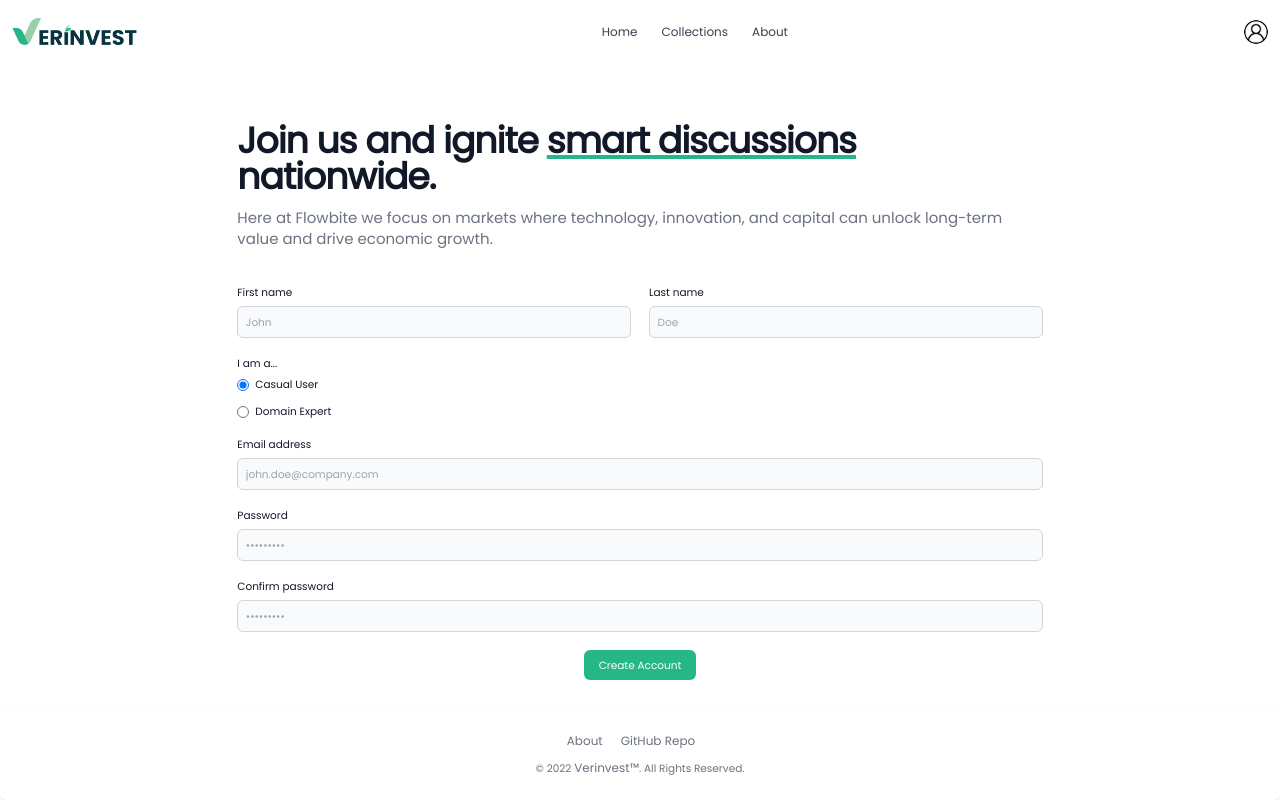
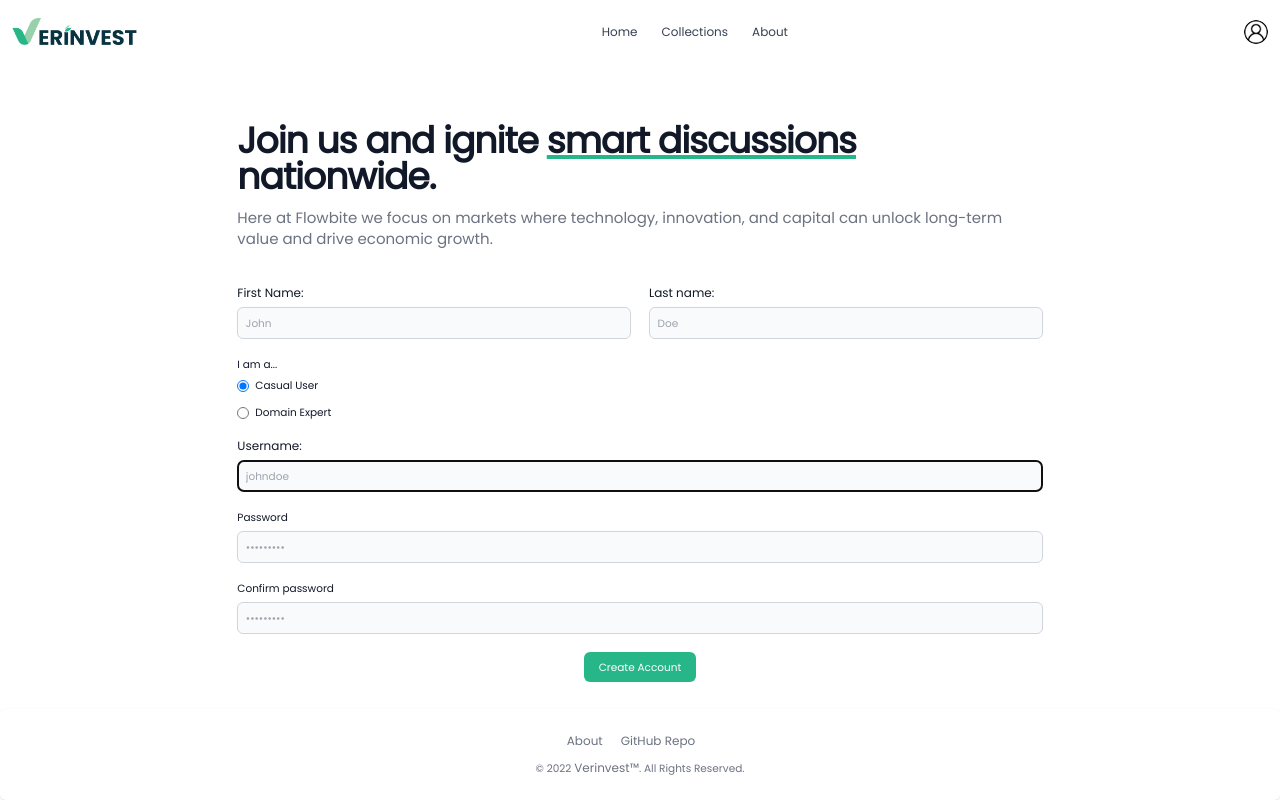
Before and after one commit to jeremyalv/verinvest-tk-pbp-b03, a Django app: page /register/ in a window 1280 px wide. Run offline with Django 4.2, Linux system fonts and the light colour scheme; some libraries are stand-ins or nearby versions.

Commit message:
Progress on register user
TODO: ensure that when user is not logged in, display the login/register buttons on header on all pages

```diff
--- a/collection/models.py
+++ b/collection/models.py
@@ -3,8 +3,7 @@ from django.contrib.auth.models import User
 
 class Post(models.Model):
     post_type = models.CharField(max_length=10)
-    # TODO UNCOMMENT
-    # author = models.ForeignKey(User, on_delete=models.CASCADE)
+    author = models.ForeignKey(User, on_delete=models.CASCADE)
     date_created = models.DateField(auto_now_add=True)
 
     title = models.CharField(max_length=100)
--- a/collection/static/collection/js/collectionOperations.js
+++ b/collection/static/collection/js/collectionOperations.js
@@ -26,8 +26,7 @@ function createCollection() {
             // Append card item to appropriate collection
             let id = data[i].pk;
             let title = data[i].fields.title;
-            // TODO let username = data[i].fields.author.get_username();
-            let username = 'userxx';
+            let username = data[i].fields.author.get_username();
 
             let viewers = data[i].fields.viewers;
             let upvotes = data[i].fields.upvotes;
--- /dev/null
+++ b/landing_page/forms.py
@@ -0,0 +1,85 @@
+from turtle import width
+from django import forms
+from django.contrib.auth.models import User
+from django.contrib.auth.forms import UserCreationForm
+from django.core.exceptions import ValidationError
+from .models import *
+
+
+class RegisterForm(UserCreationForm):
+    USER_TYPES = [('regular_user', 'Regular User'), ('domain_expert', 'Domain Expert')]
+    form_input_class = 'bg-gray-50 border border-gray-300 text-gray-900 text-sm rounded-lg focus:ring-primary focus:border-primary block w-full p-2.5'
+
+    username = forms.CharField(label='Username', min_length=5, max_length=150,
+                widget=forms.TextInput(
+                    attrs={
+                        'id': 'username',
+                        'name': 'username',
+                        'placeholder': 'johndoe',
+                        'class': form_input_class
+                    }
+                ))
+
+    user_type = forms.ChoiceField(label='Type', widget=forms.RadioSelect, choices=USER_TYPES)
+
+    first_name = forms.CharField(label='First Name', empty_value='John', max_length=20,
+                widget=forms.TextInput(
+                    attrs={
+                        'id': 'first_name',
+                        'name': 'first_name',
+                        'placeholder': 'John',
+                        'class': form_input_class
+                    }
+                ))
+
+    last_name = forms.CharField(label='Last name', empty_value='Doe', max_length=20,
+                widget=forms.TextInput(
+                    attrs={
+                        'id': 'last_name',
+                        'name': 'last_name',
+                        'placeholder': 'Doe',
+                        'class': form_input_class
+                    }
+                ))
+
+    password1 = forms.CharField(label='Password',
+                widget=forms.PasswordInput(
+                    attrs={
+                        'placeholder': '•••••••••',
+                        'class': form_input_class
+                    }
+                ))
+    password2 = forms.CharField(label='Confirm Password',
+                widget=forms.PasswordInput(
+                    attrs={
+                        'placeholder': '•••••••••',
+                        'class': form_input_class
+                    }
+                ))
+
+    def username_clean(self):
+        username = self.cleaned_data['username']
+        users_count = User.objects.filter(username=username)
+
+        if users_count.count():
+            raise ValidationError('User already exist.')
+        return username
+
+    def clean_password2(self):
+        password1 = self.cleaned_data['password1']
+        password2 = self.cleaned_data['password2']
+
+        if password1 and password2 and password1 != password2:
+            raise ValidationError('Passwords don\'t match!')
+        return password2
+
+    def save(self, commit=True):
+        user = User.objects.create_user(
+            username=self.cleaned_data['username'],
+            password=self.cleaned_data['password1'],
+            first_name=self.cleaned_data['first_name'],
+            last_name=self.cleaned_data['last_name'],
+            user_type=self.cleaned_data['user_type'],
+        )
+
+        return user
--- a/landing_page/models.py
+++ b/landing_page/models.py
@@ -4,6 +4,6 @@ from django.contrib.auth.models import User
 # Create your models here.
 class User(models.Model):
     user = models.ForeignKey(User, on_delete=models.CASCADE)
-    nama =  models.CharField(max_length=200)
-    birth =  models.DateField()
-    description = models.TextField()
+    user_type = models.CharField(max_length=20)
+    first_name = models.CharField(max_length=20)
+    last_name = models.CharField(max_length=20)
--- a/landing_page/templates/header.html
+++ b/landing_page/templates/header.html
@@ -1,10 +1,26 @@
 <nav class="bg-white border-gray-200 px-6 sm:px-4 pt-4 pb-12 md:pb-24 rounded">
-  <!-- TODO IF USER NOT LOGGED IN, DISPLAY LOGIN BUTTONS -->
-  <div class="container flex flex-wrap justify-between items-center mx-auto">
+  <div class="container flex flex-wrap justify-between items-center mx-auto w-full">
     {% load static %}
     <a href="{% url 'landing_page:index' %}"><img src="{% static 'landing_page/img/verinvest_logo-1.png' %}" class="mr-3 h-6 sm:h-9" alt="Verinvest Logo"></a>
-
       <div class="flex items-center md:order-2">
+        {% if user_loggedin == False %}
+        <div id="login_register_cta" class="flex mr-4 md:mr-16">
+          <div id="login" class="mr-2 md:mr-4">
+            <a href="{% url 'landing_page:login' %}">
+                <button type="button" class="px-4 py-2 bg-primary text-white border border-primary rounded">
+                  Login
+                </button>
+            </a>
+          </div>
+          <div id="register">
+            <a href="{% url 'landing_page:register' %}">
+              <button type="button" class="px-4 py-2 bg-transparent text-primary border border-primary rounded">
+                Register
+              </button>
+            </a>
+          </div>
+        </div>
+        {% else %}
           <div id="userDropdownContainer" class="relative">
             <button id="userDropdownBtn" type="button" class="flex mr-3 text-sm bg-transparent rounded-full md:mr-0 focus:ring-4 focus:ring-gray-300" id="user-menu-button" aria-expanded="false" data-dropdown-toggle="user-dropdown" data-dropdown-placement="bottom">
               <span class="sr-only">Open user menu</span>
@@ -26,12 +42,14 @@
               </ul>
             </div>
           </div>
-
           <button id="hamburgerNavbar" data-collapse-toggle="mobile-menu-2" type="button" class="inline-flex items-center p-2 ml-1 text-sm text-gray-500 rounded-lg md:hidden hover:bg-gray-100 focus:outline-none focus:ring-2 focus:ring-gray-200" aria-controls="mobile-menu-2" aria-expanded="false">
             <span class="sr-only">Open main menu</span>
             <svg class="w-6 h-6" aria-hidden="true" fill="currentColor" viewBox="0 0 20 20" xmlns="http://www.w3.org/2000/svg"><path fill-rule="evenodd" d="M3 5a1 1 0 011-1h12a1 1 0 110 2H4a1 1 0 01-1-1zM3 10a1 1 0 011-1h12a1 1 0 110 2H4a1 1 0 01-1-1zM3 15a1 1 0 011-1h12a1 1 0 110 2H4a1 1 0 01-1-1z" clip-rule="evenodd"></path></svg>
           </button>
+        {% endif %}
       </div>
+
+    <!-- Main Navbar -->
     <div class="hidden justify-between items-center w-full md:flex md:order-1 md:w-auto" id="mobile-menu-2">
       <ul class="flex flex-col p-4 mt-4 bg-gray-50 rounded-lg md:flex-row md:space-x-8 md:mt-0 md:text-sm md:font-medium md:bg-white">
         <li>
--- a/landing_page/templates/index.html
+++ b/landing_page/templates/index.html
@@ -11,7 +11,7 @@
     <h1 class="mb-4 text-4xl font-extrabold tracking-tight leading-none text-gray-900 md:text-5xl lg:text-6xl">We Help People Avoid Scam Investments</h1>
     <p class="mb-6 text-lg font-normal text-gray-500 lg:text-xl sm:px-16 xl:px-48">Lorem ipsum dolor sit amet consectetur, adipisicing elit. Temporibus, fugit! Officia doloribus omnis amet iure aperiam expedita, porro atque aliquid.</p>
     <a href="#" class="inline-flex justify-center items-center py-3 px-5 text-base md:text-lg font-bold font-medium text-center text-primary bg-white border border-primary rounded-lg hover:bg-primary hover:text-white focus:ring-4 focus:ring-primary">
-        Learn more
+        Explore Discussions
         <svg class="ml-2 -mr-1 w-5 h-5" fill="currentColor" viewBox="0 0 20 20" xmlns="http://www.w3.org/2000/svg"><path fill-rule="evenodd" d="M10.293 3.293a1 1 0 011.414 0l6 6a1 1 0 010 1.414l-6 6a1 1 0 01-1.414-1.414L14.586 11H3a1 1 0 110-2h11.586l-4.293-4.293a1 1 0 010-1.414z" clip-rule="evenodd"></path></svg>
     </a>
 </div>
--- a/landing_page/templates/landingpage.html
+++ b/landing_page/templates/landingpage.html
@@ -105,8 +105,8 @@
         <div class="h-full flex flex-col justify-center items-center text-center px-12 my-auto">
             <h1 class="mb-4 text-4xl font-extrabold tracking-tight leading-none text-gray-900 md:text-5xl lg:text-6xl">We Help People Avoid Scam Investments</h1>
             <p class="mb-6 text-lg font-normal text-gray-500 lg:text-xl sm:px-16 xl:px-48">Lorem ipsum dolor sit amet consectetur, adipisicing elit. Temporibus, fugit! Officia doloribus omnis amet iure aperiam expedita, porro atque aliquid.</p>
-            <a href="#" class="inline-flex justify-center items-center py-3 px-5 text-base md:text-lg font-bold font-medium text-center text-primary bg-white border border-primary rounded-lg hover:bg-primary hover:text-white focus:ring-4 focus:ring-primary">
-                Learn more
+            <a href="{% url 'collection:show_collection' %}" class="inline-flex justify-center items-center py-3 px-5 text-base md:text-lg font-bold font-medium text-center text-primary bg-white border border-primary rounded-lg hover:bg-primary hover:text-white focus:ring-4 focus:ring-primary">
+                Explore Discussions
                 <svg class="ml-2 -mr-1 w-5 h-5" fill="currentColor" viewBox="0 0 20 20" xmlns="http://www.w3.org/2000/svg"><path fill-rule="evenodd" d="M10.293 3.293a1 1 0 011.414 0l6 6a1 1 0 010 1.414l-6 6a1 1 0 01-1.414-1.414L14.586 11H3a1 1 0 110-2h11.586l-4.293-4.293a1 1 0 010-1.414z" clip-rule="evenodd"></path></svg>
             </a>
         </div>
--- a/landing_page/templates/login.html
+++ b/landing_page/templates/login.html
@@ -79,7 +79,7 @@
             </ul>
         {% endif %}
 
-        Belum mempunyai akun? <a href="#" class="text-primary hover:text-gray-500">Buat Akun</a>
+        Don't have an account? <a href="{% url 'landing_page:register' %}" class="text-primary hover:text-gray-500">Create Account</a>
     </div>
  </div>
 
--- a/landing_page/templates/register.html
+++ b/landing_page/templates/register.html
@@ -4,49 +4,64 @@
 <div id="loginPageContainer" class="flex flex-col items-center justify-center px-12">
     <div id="loginPage" class="w-8/12">
         <div id="loginHeader" class="pb-4 md:pb-12">
-            <h1 class="mb-4 text-3xl md:text-4xl lg:text-5xl font-extrabold tracking-tight leading-none text-gray-900 dark:text-white">Join us and ignite <span class="text-3xl md:text-4xl lg:text-5xl underline underline-offset-3 decoration-4 decoration-primary dark:decoration-primary">smart discussions</span> nationwide.</h1>
-            <p class="text-lg font-normal text-gray-500 lg:text-xl dark:text-gray-400">Here at Flowbite we focus on markets where technology, innovation, and capital can unlock long-term value and drive economic growth.</p>
+            <h1 class="mb-4 text-3xl md:text-4xl lg:text-5xl font-extrabold tracking-tight leading-none text-gray-900">Join us and ignite <span class="text-3xl md:text-4xl lg:text-5xl underline underline-offset-3 decoration-4 decoration-primary">smart discussions</span> nationwide.</h1>
+            <p class="text-lg font-normal text-gray-500 lg:text-xl">Here at Flowbite we focus on markets where technology, innovation, and capital can unlock long-term value and drive economic growth.</p>
         </div>
 
         <form method="post" id="loginForm">
             {% csrf_token %}
             <div class="grid gap-6 mb-6 md:grid-cols-2">
                 <div>
-                    <label for="first_name" class="block mb-2 text-sm font-medium text-gray-900 dark:text-gray-300">First name</label>
-                    <input type="text" id="first_name" name="first_name" class="bg-gray-50 border border-gray-300 text-gray-900 text-sm rounded-lg focus:ring-primary focus:border-primary block w-full p-2.5 dark:bg-gray-700 dark:border-gray-600 dark:placeholder-gray-400 dark:text-white dark:focus:ring-primary dark:focus:border-primary" placeholder="John" required="">
+                    <label for="first_name" class="block mb-2 text-sm font-medium text-gray-900">
+                        {{ form.first_name.label_tag }}
+                    </label>
+                    <div class="">
+                        {{ form.first_name }}
+                    </div>
+                    <!-- <input type="text" id="first_name" name="first_name" class="bg-gray-50 border border-gray-300 text-gray-900 text-sm rounded-lg focus:ring-primary focus:border-primary block w-full p-2.5" placeholder="John" required=""> -->
                 </div>
                 <div>
-                    <label for="last_name" class="block mb-2 text-sm font-medium text-gray-900 dark:text-gray-300">Last name</label>
-                    <input type="text" id="last_name" name="last_name" class="bg-gray-50 border border-gray-300 text-gray-900 text-sm rounded-lg focus:ring-primary focus:border-primary block w-full p-2.5 dark:bg-gray-700 dark:border-gray-600 dark:placeholder-gray-400 dark:text-white dark:focus:ring-primary dark:focus:border-primary" placeholder="Doe" required="">
+                    <label for="last_name" class="block mb-2 text-sm font-medium text-gray-900">
+                        {{ form.last_name.label_tag }}
+                    </label>
+                    <div class="">
+                        {{ form.last_name }}
+                    </div>
+                    <!-- <input type="text" id="last_name" name="last_name" class="bg-gray-50 border border-gray-300 text-gray-900 text-sm rounded-lg focus:ring-primary focus:border-primary block w-full p-2.5" placeholder="Doe" required=""> -->
                 </div>
 
                 <div>
-                    <label class="block mb-2 text-sm font-medium text-gray-900 dark:text-gray-300">I am a...</label>
+                    <label class="block mb-2 text-sm font-medium text-gray-900">I am a...</label>
                     <div class="flex items-center mb-4">
-                        <input checked="" id="casual_user" type="radio" value="" name="user_type" class="w-4 h-4 text-primary bg-gray-100 border-gray-300 focus:ring-primary dark:focus:ring-primary dark:ring-offset-gray-800 focus:ring-2 dark:bg-gray-700 dark:border-gray-600">
-                        <label for="casual_user" class="ml-2 text-sm font-medium text-gray-900 dark:text-gray-300">Casual User</label>
+                        <input checked="" id="casual_user" type="radio" value="" name="user_type" class="w-4 h-4 text-primary bg-gray-100 border-gray-300 focus:ring-primary focus:ring-2">
+                        <label for="casual_user" class="ml-2 text-sm font-medium text-gray-900">Casual User</label>
                     </div>
                     <div class="flex items-center">
-                        <input id="domain_expert" type="radio" value="" name="user_type" class="w-4 h-4 text-primary bg-gray-100 border-gray-300 focus:ring-primary dark:focus:ring-primary dark:ring-offset-gray-800 focus:ring-2 dark:bg-gray-700 dark:border-gray-600">
-                        <label for="domain_expert" class="ml-2 text-sm font-medium text-gray-900 dark:text-gray-300">Domain Expert</label>
+                        <input id="domain_expert" type="radio" value="" name="user_type" class="w-4 h-4 text-primary bg-gray-100 border-gray-300 focus:ring-primary focus:ring-2">
+                        <label for="domain_expert" class="ml-2 text-sm font-medium text-gray-900">Domain Expert</label>
                     </div>
                 </div>
             </div>
             <div class="mb-6">
-                <label for="email" class="block mb-2 text-sm font-medium text-gray-900 dark:text-gray-300">Email address</label>
-                <input type="email" id="email" name="email" class="bg-gray-50 border border-gray-300 text-gray-900 text-sm rounded-lg focus:ring-primary focus:border-primary block w-full p-2.5 dark:bg-gray-700 dark:border-gray-600 dark:placeholder-gray-400 dark:text-white dark:focus:ring-primary dark:focus:border-primary" placeholder="john.doe@company.com" required="">
+                <label for="text" class="block mb-2 text-sm font-medium text-gray-900">
+                    {{ form.username.label_tag }}
+                </label>
+                {{ form.username }}
+                <div class="">
+                </div>
+                <!-- <input type="text" id="username" name="username" class="bg-gray-50 border border-gray-300 text-gray-900 text-sm rounded-lg focus:ring-primary focus:border-primary block w-full p-2.5" placeholder="johndoe" required=""> -->
             </div>
             <!-- TODO ADD PASSWORD CONFIRMATION CHECK -->
             <div class="mb-6">
-                <label for="password" class="block mb-2 text-sm font-medium text-gray-900 dark:text-gray-300">Password</label>
-                <input type="password" id="password" name="password" class="bg-gray-50 border border-gray-300 text-gray-900 text-sm rounded-lg focus:ring-primary focus:border-primary block w-full p-2.5 dark:bg-gray-700 dark:border-gray-600 dark:placeholder-gray-400 dark:text-white dark:focus:ring-primary dark:focus:border-primary" placeholder="•••••••••" required="">
+                <label for="password" class="block mb-2 text-sm font-medium text-gray-900">Password</label>
+                <input type="password" id="password" name="password" class="bg-gray-50 border border-gray-300 text-gray-900 text-sm rounded-lg focus:ring-primary focus:border-primary block w-full p-2.5" placeholder="•••••••••" required="">
             </div>
             <div class="mb-6">
-                <label for="confirm_password" class="block mb-2 text-sm font-medium text-gray-900 dark:text-gray-300">Confirm password</label>
-                <input type="password" id="confirm_password" class="bg-gray-50 border border-gray-300 text-gray-900 text-sm rounded-lg focus:ring-primary focus:border-primary block w-full p-2.5 dark:bg-gray-700 dark:border-gray-600 dark:placeholder-gray-400 dark:text-white dark:focus:ring-primary dark:focus:border-primary" placeholder="•••••••••" required="">
+                <label for="confirm_password" class="block mb-2 text-sm font-medium text-gray-900">Confirm password</label>
+                <input type="password" id="confirm_password" class="bg-gray-50 border border-gray-300 text-gray-900 text-sm rounded-lg focus:ring-primary focus:border-primary block w-full p-2.5" placeholder="•••••••••" required="">
             </div>
             <div class="flex justify-center items-center">
-                <button type="submit" class="text-white bg-primary hover:bg-primary focus:ring-4 focus:outline-none focus:ring-primary font-medium rounded-lg text-sm w-full sm:w-auto px-5 py-2.5 text-center dark:bg-primary dark:hover:bg-primary dark:focus:ring-primary">Create Account</button>
+                <button type="submit" class="text-white bg-primary hover:bg-primary focus:ring-4 focus:outline-none focus:ring-primary font-medium rounded-lg text-sm w-full sm:w-auto px-5 py-2.5 text-center">Create Account</button>
             </div>
         </form>
     </div>
--- a/landing_page/views.py
+++ b/landing_page/views.py
@@ -4,6 +4,7 @@ from django.http import HttpResponse, HttpResponseRedirect
 from django.urls import reverse
 from django.contrib.auth import authenticate, login, logout
 from django.contrib.auth.forms import UserCreationForm
+from .forms import RegisterForm
 from django.contrib.auth.decorators import login_required, permission_required
 
 
@@ -12,25 +13,22 @@ def index(request):
     if request.user.is_authenticated:
         user_loggedin = True
 
-        context = {
-            'user_loggedin': user_loggedin,
-        }
+    context = {
+        'user_loggedin': user_loggedin,
+    }
 
-        return render(request, 'index.html', context)
-    else:
-        return render(request,"landingpage.html")
+    return render(request, 'index.html', context)
 
 
 def register(request):
-    form = UserCreationForm()
-
     if request.method == 'POST':
-        form = UserCreationForm(request.POST)
+        form = RegisterForm()
 
         if form.is_valid():
             form.save()
             return HttpResponseRedirect(reverse('landing_page:login'))
-
+    else:
+        form = RegisterForm()
     context = {
         'form' : form,
     }
```
Also changed, not shown: profile_page/templates/migrations/0001_initial.py (renamed from profile_page/migrations/0001_initial.py), profile_page/templates/migrations/0002_profile_occupation.py (renamed from profile_page/migrations/0002_profile_occupation.py), profile_page/templates/migrations/__init__.py (added). Lines whose indentation alone changed are shown as unchanged.
